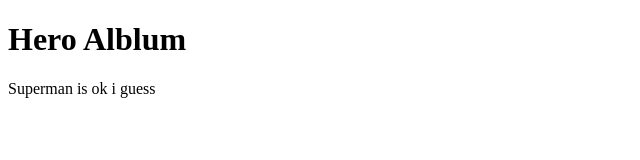
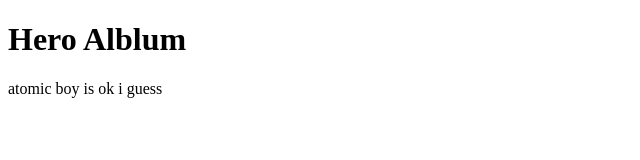
Before and after one commit to mlaw-nycda/hero_album, a plain HTML site: page superman.html in a window 1280 px wide. Shown: the full height of the page, 0-640 px from the left. Drawn offline with Linux system fonts and the light colour scheme.

Commit message:
add atomic boy

```diff
--- a/superman.html
+++ b/superman.html
@@ -5,6 +5,6 @@
 	</head>
 	<body>
 	  <h1>Hero Alblum</h1>
-    <p>Superman is ok i guess</p>
+    <p>atomic boy is ok i guess</p>
 	</body>
 </html>
```
